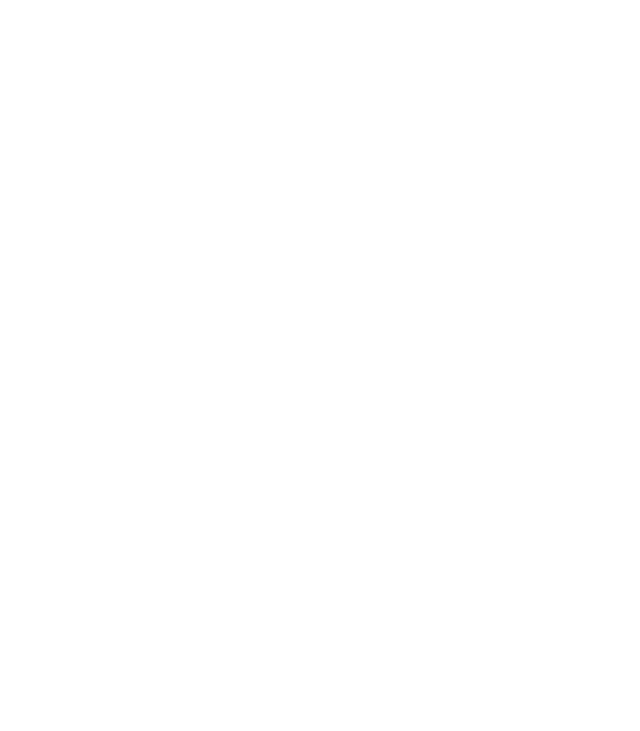
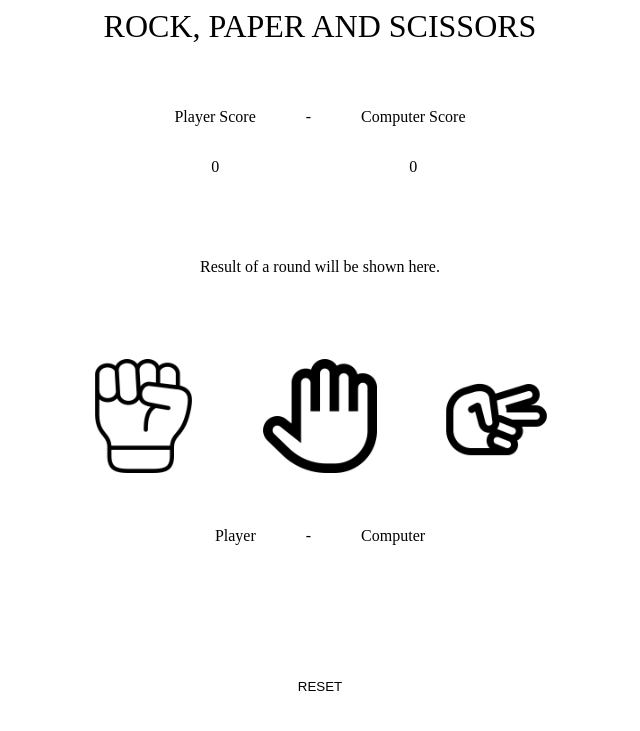
Before and after one commit to HARISHCHANDRA214/rock_paper_scissors, a plain HTML site: page index.html in a window 1280 px wide. Shown: the whole page, without its empty margins (320-960 px from the left). Drawn offline with Linux system fonts and the light colour scheme.

Commit message:
working of game is done just css remaining.

```diff
--- /dev/null
+++ b/index.css
@@ -0,0 +1,28 @@
+body{
+    text-align: center;
+    display: flex;
+    flex-direction: column;
+    gap: 50px;
+}
+div{
+    min-height: 50px;
+
+}
+.header{
+    font-size: 2em;
+}
+.score, .decision, .choices{
+    display: flex;
+    justify-content: center;
+    gap: 50px;
+}
+button{
+    height: 10%;
+    width: 10%;
+    background-color: white;
+    border: 0px;
+}
+img{
+    height: 100%;
+    width: 100%;
+}
--- a/index.html
+++ b/index.html
@@ -3,12 +3,40 @@
 <head>
     <meta charset="UTF-8">
     <meta name="viewport" content="width=device-width, initial-scale=1.0">
+    <link rel="stylesheet" href="index.css">
     <title>Document</title>
 </head>
 <body>
-    <script>
-
-    </script>
-
+    <script src="index.js"></script>
+    <div class="header">ROCK, PAPER AND SCISSORS</div>
+    <div class="score">
+        <div>
+            <div>Player Score</div>
+            <div id="playerScore">0</div>
+        </div>-
+        <div>
+            <div>Computer Score</div>
+            <div id="compScore">0</div>
+        </div>
+    </div>
+    <div class="result" id="result">Result of a round will be shown here.</div>
+    <div class="choices">
+        <button id="rock" onclick="rock()"><img src="fist.png"></button>
+        <button id="paper" onclick="paper()"><img src="hand-paper.png"></button>
+        <button id="scissors" onclick="scissor()"><img src="scissors.png"></button>
+    </div>
+    <div class="decision">
+        <div>
+            <div>Player</div>
+            <div id="disPlayer"></div>
+        </div>-
+        <div>
+            <div>Computer</div>
+            <div id="disComp"></div>
+        </div>
+    </div>
+    <div>
+        <button onclick="reset()">RESET</button>
+    </div>
 </body>
 </html>
--- /dev/null
+++ b/index.js
@@ -0,0 +1,78 @@
+let cscore=0;
+let pscore=0;
+function reset(){
+    cscore=0;
+    pscore=0;
+    update();
+    document.getElementById("result").innerHTML="Result of a round will be shown here.";
+    document.getElementById("disComp").innerHTML="";
+    document.getElementById("disPlayer").innerHTML="";
+}
+function update(){
+    document.getElementById("compScore").innerHTML=cscore;
+    document.getElementById("playerScore").innerHTML=pscore;
+}
+function getCompChoice(){
+    const arr=["ROCK", "PAPER", "SCISSOR"];
+    return arr[parseInt(Math.random()*(3-0)+0)];
+}
+function rock(){
+    let comp=getCompChoice();
+    document.getElementById("disPlayer").innerHTML="ROCK";
+    if(comp=="ROCK"){
+        cscore++;pscore++;
+        update();
+        document.getElementById("disComp").innerHTML=comp;
+        document.getElementById("result").innerHTML="Computer choose rock. It's a tie!";
+    }else if(comp=="PAPER"){
+        cscore++;
+        update();
+        document.getElementById("disComp").innerHTML=comp;
+        document.getElementById("result").innerHTML="Computer choose paper. You lose!";
+    }else{
+        pscore++;
+        update();
+        document.getElementById("disComp").innerHTML=comp;
+        document.getElementById("result").innerHTML="Computer choose scissor. You win!";
+    }
+}
+function paper(){
+    let comp=getCompChoice();
+    document.getElementById("disPlayer").innerHTML="PAPER";
+    if(comp=="ROCK"){
+        pscore++;
+        update();
+        document.getElementById("disComp").innerHTML=comp;
+        document.getElementById("result").innerHTML="Computer chooses rock. You win!";
+    }else if(comp=="PAPER"){
+        cscore++;pscore++;
+        update();
+        document.getElementById("disComp").innerHTML=comp;
+        document.getElementById("result").innerHTML="Computer chooses paper. It's a tie!";
+    }else{
+        cscore++;
+        update();
+        document.getElementById("disComp").innerHTML=comp;
+        document.getElementById("result").innerHTML="Computer choose scissor. You lose!";
+    }
+}
+function scissor(){
+    let comp=getCompChoice();
+    document.getElementById("disPlayer").innerHTML="SCISSOR";
+    if(comp=="ROCK"){
+        cscore++;
+        update();
+        document.getElementById("disComp").innerHTML=comp;
+        document.getElementById("result").innerHTML="Computer chooses rock. You lose!";
+    }else if(comp=="PAPER"){
+        pscore++;
+        update();
+        document.getElementById("disComp").innerHTML=comp;
+        document.getElementById("result").innerHTML="Computer chooses paper. You win!";
+    }else{
+        cscore++;pscore++;
+        update();
+        document.getElementById("disComp").innerHTML=comp;
+        document.getElementById("result").innerHTML="Computer choose scissor. It's a tie!";
+    }
+}
```
Also changed, not shown: fist.png (added), hand-paper.png (added), rock-paper-scissors.png (added), scissors.png (added).
